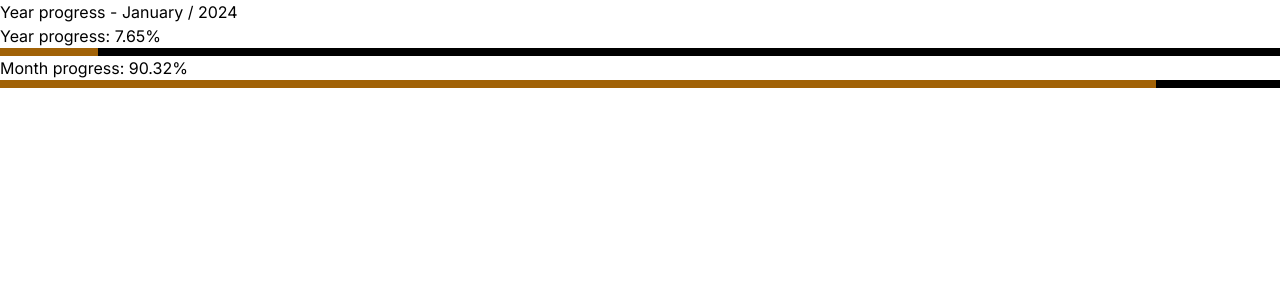
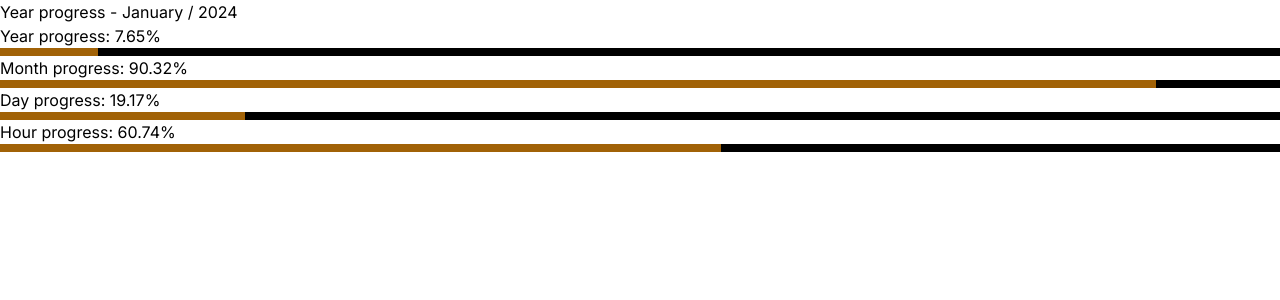
Before and after one commit to 2giosangmitom/year-progress, a Next.js app: page / in a window 1280 px wide. Shown: the top 300 px of the page. Built offline with nearby package versions, Linux system fonts and the light colour scheme.

Commit message:
feat: realtime

```diff
--- a/app/page.jsx
+++ b/app/page.jsx
@@ -1,5 +1,7 @@
 import YearProgress from "@/components/YearProgress";
 import MonthProgress from "@/components/MonthProgress";
+import HourProgress from "@/components/HourProgress";
+import DayProgress from "@/components/DayProgress";
 
 export default function Home() {
 	const date = new Date();
@@ -17,6 +19,8 @@ export default function Home() {
 			<main>
 				<YearProgress />
 				<MonthProgress />
+				<DayProgress />
+				<HourProgress />
 			</main>
 		</>
 	);
--- a/components/DayProgress.jsx
+++ b/components/DayProgress.jsx
@@ -0,0 +1,23 @@
+"use client";
+import { useRef, useEffect } from "react";
+import { getDayProgress } from "@/utils/day";
+
+export default function DayProgress() {
+	const dayProgressRef = useRef();
+
+	useEffect(() => {
+		dayProgressRef.current.style.width = getDayProgress();
+	}, []);
+
+	return (
+		<div>
+			<p>Day progress: {getDayProgress()}</p>
+			<div className="bg-black w-full h-2">
+				<div
+					className="bg-yellow-700 h-full w-0 duration-1000"
+					ref={dayProgressRef}
+				/>
+			</div>
+		</div>
+	);
+}
--- a/components/HourProgress.jsx
+++ b/components/HourProgress.jsx
@@ -0,0 +1,34 @@
+"use client";
+import { useRef, useEffect, useState } from "react";
+import { getHourProgress } from "@/utils/hour";
+
+export default function HourProgress() {
+	const hourProgressRef = useRef();
+	const [progress, setProgress] = useState(0);
+	const requestRef = useRef();
+
+	const animate = () => {
+		setProgress(getHourProgress());
+		requestRef.current = requestAnimationFrame(animate);
+		hourProgressRef.current.style.width = `${progress}%`;
+	};
+
+	useEffect(() => {
+		requestRef.current = requestAnimationFrame(animate);
+		return () => {
+			cancelAnimationFrame(animate);
+		};
+	}, [animate]);
+
+	return (
+		<div>
+			<p>Hour progress: {progress.toFixed(2)}%</p>
+			<div className="bg-black w-full h-2">
+				<div
+					className="bg-yellow-700 h-full w-0 duration-1000"
+					ref={hourProgressRef}
+				/>
+			</div>
+		</div>
+	);
+}
--- a/components/MonthProgress.jsx
+++ b/components/MonthProgress.jsx
@@ -3,7 +3,7 @@ import { getMonthProgress } from "@/utils/month";
 import { useRef, useEffect } from "react";
 
 export default function MonthProgress() {
-	const monthProgressRef = useRef(null);
+	const monthProgressRef = useRef();
 
 	useEffect(() => {
 		monthProgressRef.current.style.width = getMonthProgress();
--- a/components/YearProgress.jsx
+++ b/components/YearProgress.jsx
@@ -3,7 +3,7 @@ import { useEffect, useRef } from "react";
 import { getYearProgress } from "@/utils/year";
 
 export default function YearProgress() {
-	const yearProgressRef = useRef(null);
+	const yearProgressRef = useRef();
 
 	useEffect(() => {
 		yearProgressRef.current.style.width = getYearProgress();
--- a/utils/day.js
+++ b/utils/day.js
@@ -0,0 +1,6 @@
+export function getDayProgress() {
+	const date = new Date();
+	const hours = date.getHours();
+	const minutes = date.getMinutes();
+	return `${(((hours + minutes / 60) / 24) * 100).toFixed(2)}%`;
+}
--- a/utils/hour.js
+++ b/utils/hour.js
@@ -0,0 +1,7 @@
+export function getHourProgress() {
+	const date = new Date();
+	const minutes = date.getMinutes();
+	const seconds = date.getSeconds() / 60;
+	const miliseconds = date.getMilliseconds() / 1000 / 60;
+	return ((minutes + seconds + miliseconds) * 100) / 60;
+}
```
